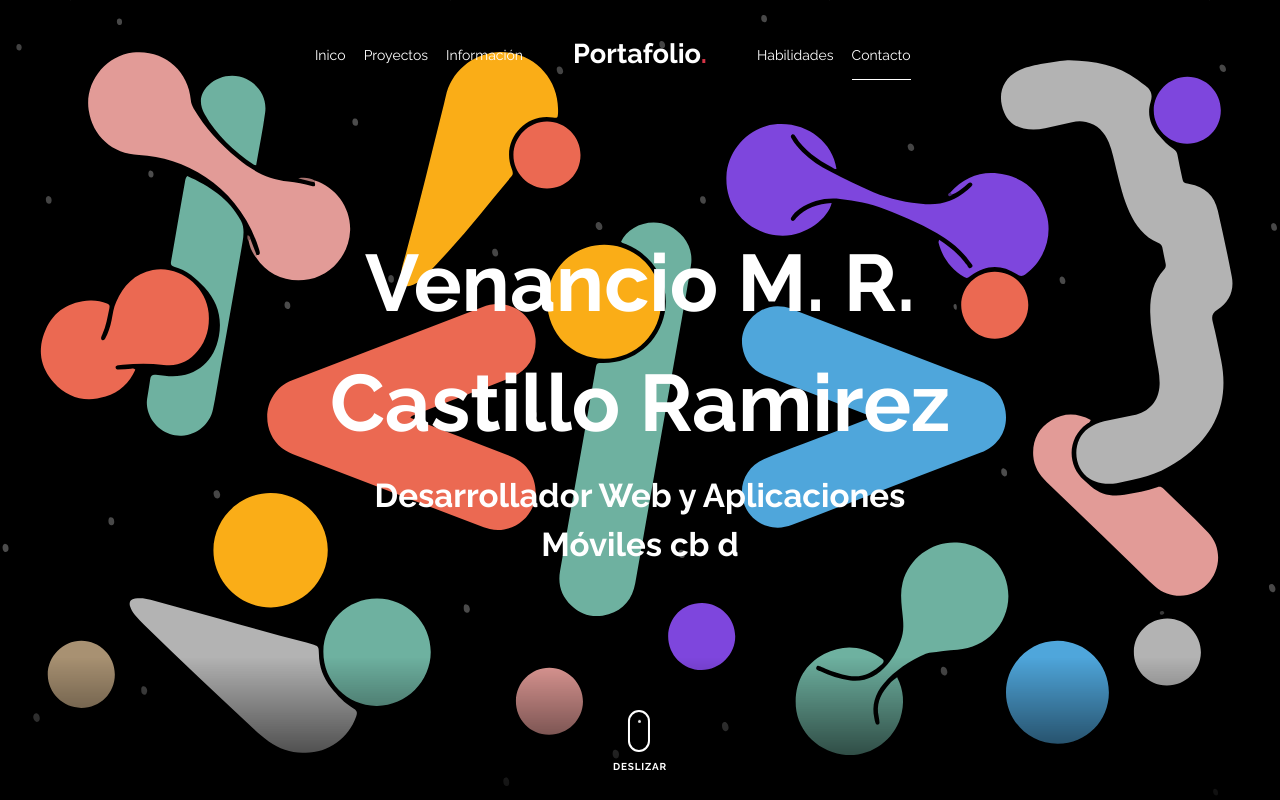
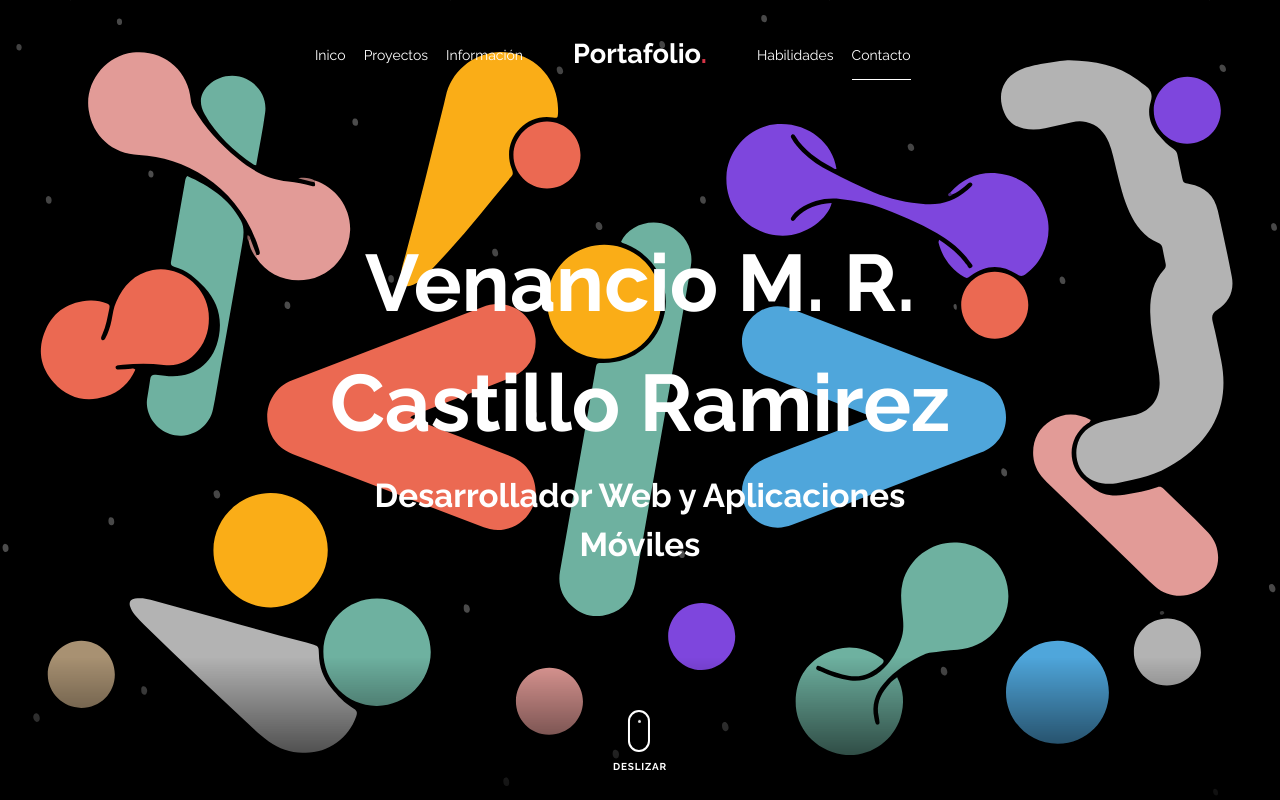
Before and after one commit to VenancioM/portfolio, a plain HTML site: page index.html in a window 1280 px wide. Shown: the top 800 px of the page. Drawn offline with nearby package versions, Linux system fonts and the light colour scheme; files whose address does not match are found by name.

Commit message:
Update index.html
csambios

```diff
--- a/index.html
+++ b/index.html
@@ -22,7 +22,6 @@
 
   </head>
   <body data-spy="scroll" data-target=".site-nav-target" data-offset="200">
-    <script src="https://platform.linkedin.com/badges/js/profile.js" async defer type="text/javascript"></script>
     <nav class="unslate_co--site-mobile-menu">
       <div class="close-wrap d-flex">
         <a href="#" class="d-flex ml-auto js-menu-toggle">
@@ -88,7 +87,7 @@
 
             <div class="col-md-7 mx-auto text-center">
               <h1 class="heading gsap-reveal-hero">Venancio M. R. Castillo Ramirez</h1>
-              <h2 class="subheading gsap-reveal-hero" style="font-weight: bold;">Desarrollador Web y Aplicaciones Móviles cb d</h2>
+              <h2 class="subheading gsap-reveal-hero" style="font-weight: bold;">Desarrollador Web y Aplicaciones Móviles</h2>
             </div>
 
           </div>
@@ -374,7 +373,7 @@
       </div>
       </div> <!-- END .unslate_co-site-inner -->
 
-      <footer class="unslate_co--footer unslate_co--section" style="height: 450px;">
+      <footer class="unslate_co--footer unslate_co--section">
         <div class="container">
           <div class="row justify-content-center">
             <div class="col-lg-4">
@@ -382,7 +381,7 @@
               <div class="footer-site-logo"><a href="#">Portafolio<span>.</span></a></div>
 
               <ul class="footer-site-social">
-                <div class="badge-base LI-profile-badge" data-locale="es_ES" data-size="large" data-theme="dark" data-type="HORIZONTAL" data-vanity="venanciocr" data-version="v1"></div>
+                <li><a href="https://mx.linkedin.com/in/venanciocr?trk=public-profile-badge-profile-badge-view-profile-cta" target="_blank">LinkedIn</a></li>
               </ul>
               <p class="site-copyright">
 
```
